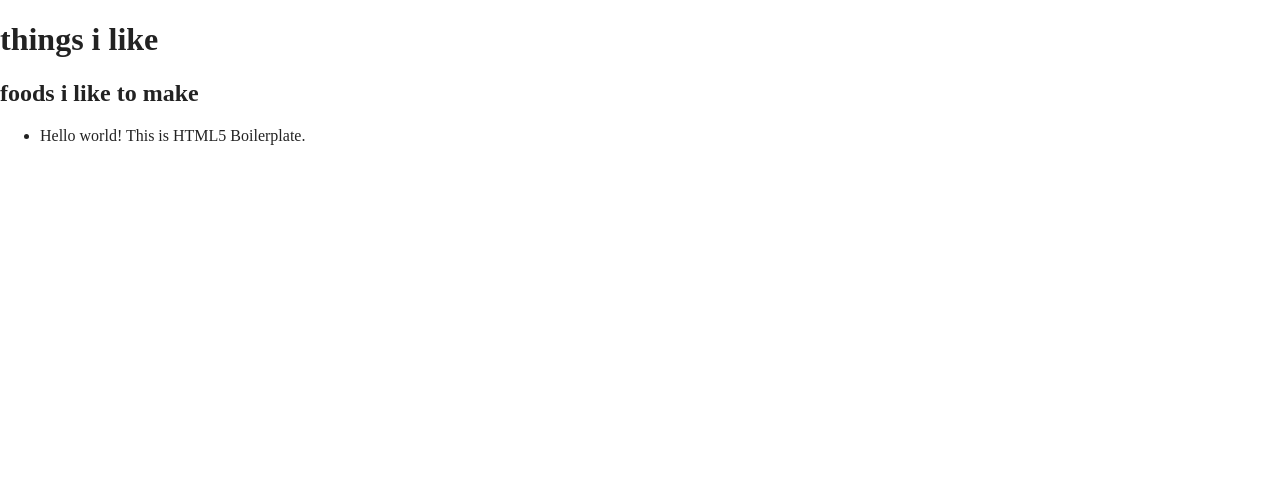
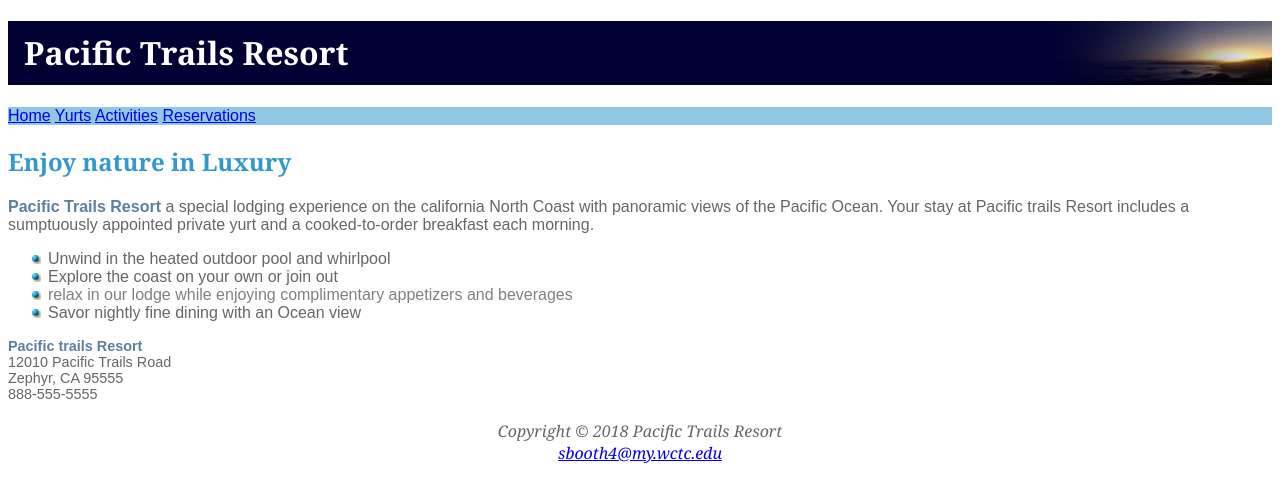
Before and after one commit to SamuelBooth/WebLab6, a website built with Parcel: page index.html in a window 1280 px wide. Built offline with nearby package versions, Linux system fonts and the light colour scheme.

Commit message:
new homepage

```diff
--- a/index.html
+++ b/index.html
@@ -1,48 +1,39 @@
-<!doctype html>
-<html class="no-js" lang="">
-
+<!DOCTYPE html>
+<html lang="en">
 <head>
-  <meta charset="utf-8">
-  <title></title>
-  <meta name="description" content="">
-  <meta name="viewport" content="width=device-width, initial-scale=1">
-
-  <meta property="og:title" content="">
-  <meta property="og:type" content="">
-  <meta property="og:url" content="">
-  <meta property="og:image" content="">
-
-  <link rel="manifest" href="site.webmanifest">
-  <link rel="apple-touch-icon" href="icon.png">
-  <!-- Place favicon.ico in the root directory -->
-
-  <link rel="stylesheet" href="css/normalize.css">
-  <link rel="stylesheet" href="css/main.css">
-
-  <meta name="theme-color" content="#fafafa">
+  <meta charset="UTF-8">
+  <title> Pacific Trails </title>
+  <link rel="stylesheet" href="pacific.css">
 </head>
-
 <body>
-<h1>things i like</h1>
-<h2>foods i like to make</h2>
+<header>
+  <h1> Pacific Trails Resort </h1>
+</header>
+<nav>
+  <a Href="LAB%201.html">Home</a>
+  <a Href="yurts.html">Yurts</a>
+  <a Href="activities.html">Activities</a>
+  <a Href="reservations.html">Reservations</a>
+</nav>
+<h2> Enjoy nature in Luxury </h2>
+<p> <span class="resort"> Pacific Trails Resort</span> a special lodging experience on the california North Coast with panoramic views of the Pacific Ocean. Your stay at Pacific trails Resort includes a sumptuously appointed private yurt and a cooked-to-order breakfast each morning.</p>
 <ul>
-  <li><a hrfe+wctc.edusam</li>
-<ul></ul>
-
-
-
-  <!-- Add your site or application content here -->
-  <p>Hello world! This is HTML5 Boilerplate.</p>
-  <script src="js/vendor/modernizr-3.11.2.min.js"></script>
-  <script src="js/plugins.js"></script>
-  <script src="js/main.js"></script>
-
-  <!-- Google Analytics: change UA-XXXXX-Y to be your site's ID. -->
-  <script>
-    window.ga = function () { ga.q.push(arguments) }; ga.q = []; ga.l = +new Date;
-    ga('create', 'UA-XXXXX-Y', 'auto'); ga('set', 'anonymizeIp', true); ga('set', 'transport', 'beacon'); ga('send', 'pageview')
-  </script>
-  <script src="https://www.google-analytics.com/analytics.js" async></script>
+  <li>Unwind in the heated outdoor pool and whirlpool</li>
+  <li> Explore the coast on your own or join out</li>
+  <li style="color:grey ">relax in our lodge while enjoying complimentary appetizers and beverages</li>
+  <li class="cool">Savor nightly fine dining with an Ocean view</li>
+</ul>
+<div id="contact">
+  <span class="resort"> Pacific trails Resort</span><br>
+  12010 Pacific Trails Road<br>
+  Zephyr, CA 95555<br>
+  888-555-5555<br>
+</div>
+<br>
+<footer>
+  <em>  Copyright &copy; 2018 Pacific Trails Resort</em><br>
+  <a href="mailto:sbooth4@my.wctc.edu">sbooth4@my.wctc.edu</a>
+</footer>
 </body>
 
 </html>
```
